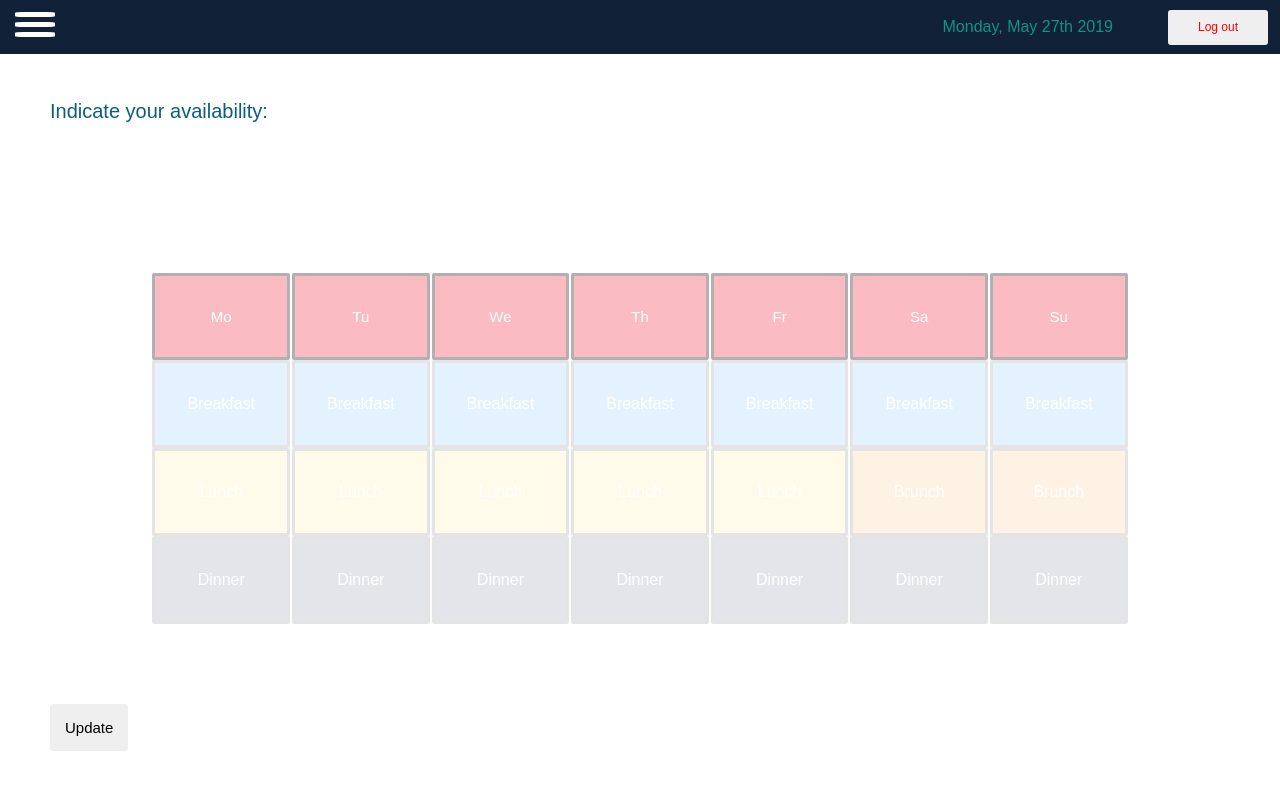
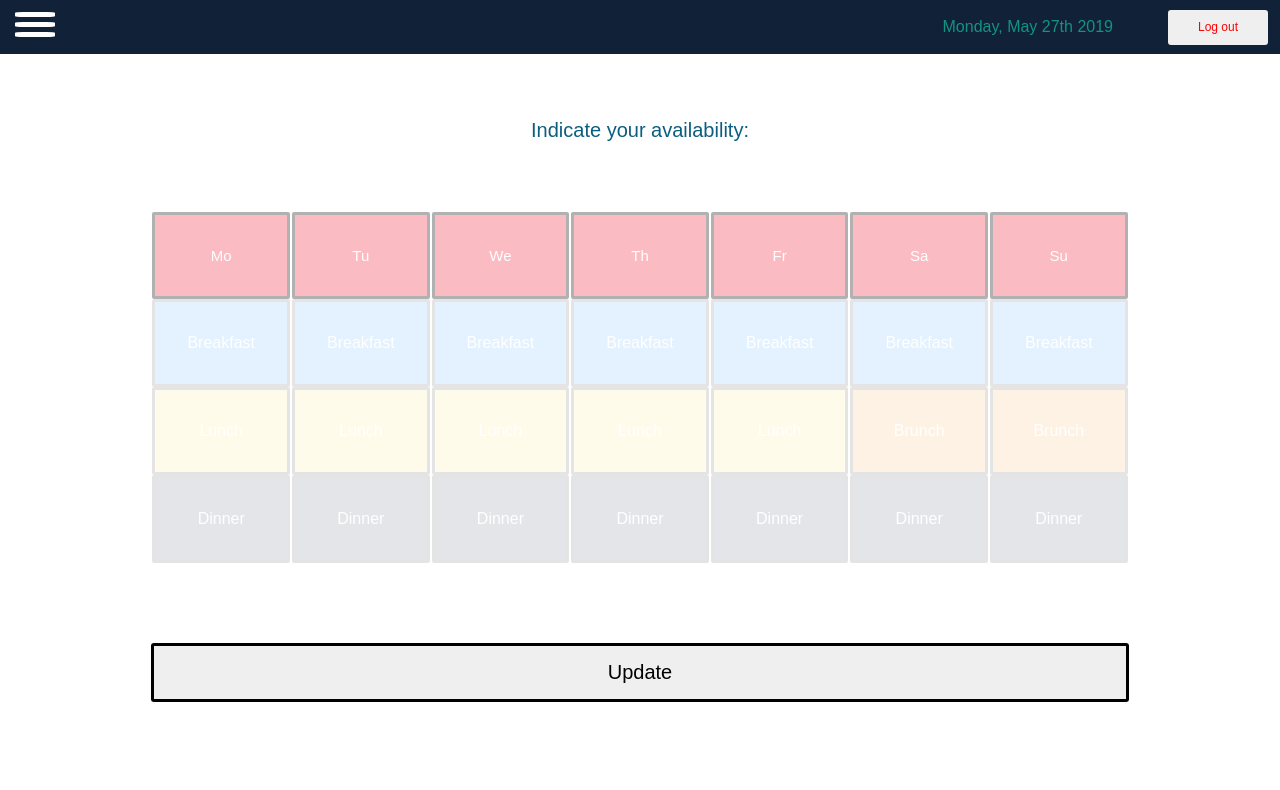
Before and after one commit to yh2n/shift-client, a React (Create React App) app: page /my_account/1/availability in a window 1280 px wide. Shown: the top 790 px of the page. Built offline with nearby package versions, Linux system fonts and the light colour scheme; no server answers.

Commit message:
Realign availability container, button and prompt

```diff
--- a/src/components/Availability.js
+++ b/src/components/Availability.js
@@ -2,7 +2,7 @@ import React, { Component } from 'react';
 import { connect} from 'react-redux';
 import { API_BASE_URL } from '../config';
 import { Weekday, Weekendday } from './Day';
-import './Availability.css';
+import './AvailabilityPage.css';
 
 const currentUserId = localStorage.getItem("id");
 
@@ -12,7 +12,6 @@ export class Availability extends Component {
 
         this.state = {
             availability: {},
-            loading: false,
             error: null
         };
     }
@@ -20,7 +19,6 @@ export class Availability extends Component {
     componentDidMount() {
         this.loadAvailability()
     }
-
 
     loadAvailability() {
         this.setState({
@@ -35,25 +33,17 @@ export class Availability extends Component {
             })
             .then(availability => {
                 console.log(availability)
-                this.setState({
-                    availability,
-                    loading: false
-                })
+                this.setState({availability})
             })
             .catch(err => {
                 this.setState({
                     error: 'Could not load availability list',
                     load: false
                 })
-                console.log(this.state.error, err)
             })
         }
 
-    submitChanges = (availability) => {
-        console.log(availability);
-        console.log(this.state.availability);
-        console.log(JSON.stringify(this.state.availability));
-
+    submitChanges = () => {
         return fetch(`${API_BASE_URL}/employee/${currentUserId}/availability`, {
             method: 'PUT',
             headers: {
@@ -61,33 +51,22 @@ export class Availability extends Component {
                 'Accept': 'application/json'
             },
             body: JSON.stringify(this.state.availability),
-            //credentials: 'same-origin',
-            //mode: 'cors'
         })
-        //  Need to return res.json() to render the new state, otherwise would need to reload page
-        //after each availability update
         .then(res => res.json())
         .then(availability => {
-            console.log(this.state.availability);
-            this.setState({
-                availability,
-                loading: false
-            })
+            this.setState({availability})
         })
         .catch(err => {
             console.log(err)
         })
     }
     render() {
-        console.log(this.state.availability)
         return (
-            <div>
-                <div className="availabilty_container">
+            <div className="availability_container">
+                <div className="availability">
                     <Weekday
                         day="Mo"
                         breakfastToggled={!this.state.availability.Mo_breakfast}
-                        //PASS PREVSTATE AND PROPS AS PARAMETER IN 'SETSTATE', UPDATE AVAILABILITY OBJECT
-                        //NEED TO DESTRUCTURE PREVSTATE.AVAILABILITY TO AVOID UPDATING WHOLE AVAILABILITY OBJECT
                         selectBreakfast={() => this.setState((prevState, props) => { return {availability: {...prevState.availability, Mo_breakfast:!prevState.availability.Mo_breakfast}}})}
                         lunchToggled={!this.state.availability.Mo_lunch}
                         selectLunch={() => this.setState((prevState, props) => { return {availability: {...prevState.availability, Mo_lunch:!prevState.availability.Mo_lunch}}})}
--- a/src/components/Availability.css
+++ b/src/components/AvailabilityPage.css
@@ -1,16 +1,27 @@
+.availability_page {
+    display: flex;
+    flex-direction: column;
+    justify-content: center;
+    align-items: center;
+    height: 100vh;
+    width: 100vw;
+}
+
 .availability_prompt {
     color: #0B5E7F;
     font-size: 20px;
-    margin-left: 50px;
-    margin-top: 100px;
+    margin-bottom: 50px;
 }
 
-.availabilty_container {
+.availability_container {
+    display: flex;
+    flex-direction: column;
+}
+
+.availability {
     display: flex;
     justify-content: center;
-    height: 80%;
     align-items: center;
-    margin-top: 150px;
 }
 
 .availability_btn {
@@ -62,8 +73,8 @@
 }
 
 .submit_availability {
+    border: solid;
     margin-top: 80px;
-    margin-left: 50px ;
     padding: 15px;
-    font-size: 15px;
+    font-size: 20px;
 }
--- a/src/components/AvailabilityPage.js
+++ b/src/components/AvailabilityPage.js
@@ -2,7 +2,7 @@ import React, { Component } from 'react';
 import Availability from './Availability';
 import AccountNav from './AccountNav';
 import UserMenuModal from './UserMenuModal';
-import './Availability.css';
+import './AvailabilityPage.css';
 
 
 export default class AvailabilityPage extends Component {
@@ -22,7 +22,7 @@ export default class AvailabilityPage extends Component {
 
 	render() {
 		return (
-			<div>
+			<div className="availability_page">
 				<AccountNav onClick={() => this.toggleModal()}/>
 				<UserMenuModal
 					show={this.state.isOpen}
```
